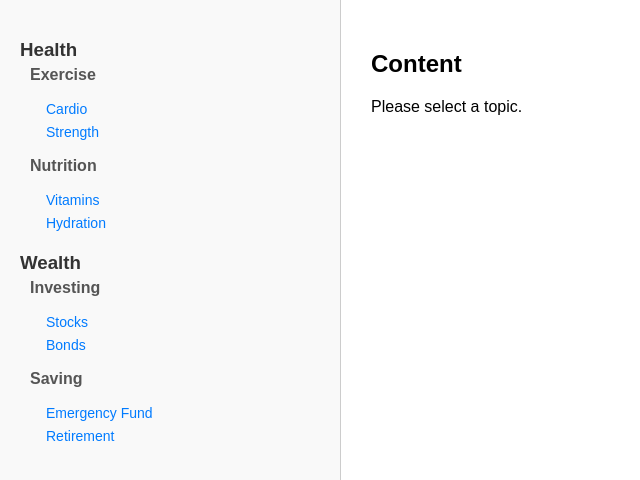
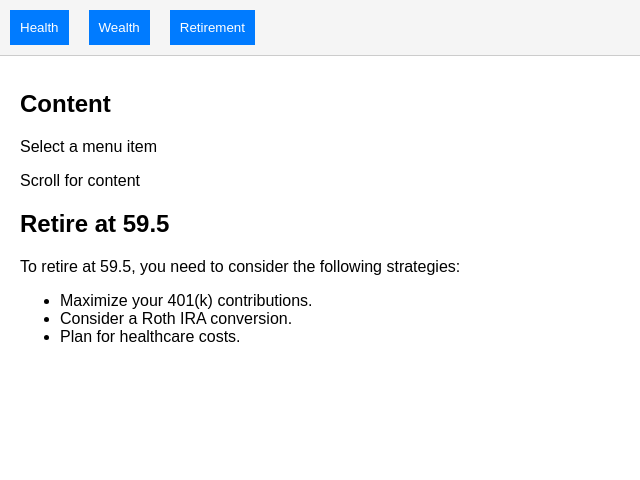
Before and after one commit to xinxiqin/finance_planning, a React (Create React App) app: page / in a window 1280 px wide. Shown: the top 480 px of the page, without its empty margins (0-640 px from the left). Built offline with nearby package versions, Linux system fonts and the light colour scheme.

Commit message:
another style

```diff
--- a/src/App.css
+++ b/src/App.css
@@ -1,60 +1,74 @@
-.app-container {
-  display: flex;
-  height: 100vh;
-  font-family: sans-serif;
+body, html {
+  margin: 0;
+  padding: 0;
 }
 
-.sidebar {
-  width: 300px;
-  background: #f9f9f9;
-  border-right: 1px solid #ccc;
-  padding: 20px;
-  overflow-y: auto;
+.app {
+  font-family: Arial, sans-serif;
 }
 
-.menu-category {
-  margin-bottom: 20px;
+.menu-bar {
+  position: fixed;
+  top: 0;
+  left: 0;
+  right: 0;
+  background-color: #f5f5f5;
+  display: flex;
+  gap: 20px;
+  padding: 10px;
+  border-bottom: 1px solid #ccc;
+  z-index: 1000;
 }
 
-.menu-category h3 {
-  margin-bottom: 5px;
-  color: #333;
+.dropdown {
+  position: relative;
 }
 
-.submenu-group {
-  margin-left: 10px;
-  margin-bottom: 10px;
+.dropbtn {
+  background-color: #007bff;
+  color: white;
+  padding: 10px;
+  border: none;
+  cursor: pointer;
 }
 
-.submenu-group strong {
-  display: block;
-  margin-bottom: 5px;
-  color: #555;
+.dropdown-content {
+  position: absolute;
+  top: 100%;
+  background-color: white;
+  box-shadow: 0px 4px 6px rgba(0,0,0,0.1);
+  padding: 10px;
+  z-index: 1;
+  display: flex;
+  gap: 20px;
 }
 
-.submenu-group ul {
-  list-style: none;
-  padding-left: 10px;
+.sub-dropdown {
+  display: flex;
+  flex-direction: column;
 }
 
-.submenu-group li {
-  margin: 5px 0;
+.sub-title {
+  font-weight: bold;
+  margin-bottom: 5px;
 }
 
-.submenu-group button {
-  background: none;
-  border: none;
-  color: #007bff;
+.sub-dropdown ul {
+  list-style: none;
+  padding: 0;
+  margin: 0;
+}
+
+.sub-dropdown li {
+  padding: 4px 0;
   cursor: pointer;
   font-size: 14px;
 }
 
-.submenu-group button:hover {
-  text-decoration: underline;
+.sub-dropdown li:hover {
+  color: #007bff;
 }
 
 .content {
-  flex: 1;
-  padding: 30px;
-  background: #fff;
+  padding: 70px 20px 20px 20px; /* account for fixed header */
 }
--- a/src/App.js
+++ b/src/App.js
@@ -1,78 +1,73 @@
 import './App.css';
+import RetireAt59AndHalf from "./RetireAt59.5.js";
 import React, { useState } from "react";
 
-const menuData = [
-  {
-    title: "Health",
-    submenus: [
-      {
-        title: "Exercise",
-        items: [
-          { label: "Cardio", content: "🏃 Do cardio 3–5 times/week." },
-          { label: "Strength", content: "🏋️ Lift weights for muscle." },
-        ],
+const menuData = {
+  Health: {
+    Exercise: ["Cardio", "Strength"],
+    Nutrition: ["Vitamins", "Hydration"],
   },
-      {
-        title: "Nutrition",
-        items: [
-          { label: "Vitamins", content: "🍎 Eat a variety of fruits & veggies." },
-          { label: "Hydration", content: "💧 Drink enough water daily." },
-        ],
+  Wealth: {
+    Investing: ["Stocks", "Bonds"],
+    Saving: ["Emergency", "Retirement"],
   },
-    ],
+  Retirement: {
+    59.5: ["r1", "r2"],
+    Calculator: ["r3", "r4"],
   },
-  {
-    title: "Wealth",
-    submenus: [
-      {
-        title: "Investing",
-        items: [
-          { label: "Stocks", content: "📈 Long-term growth with equity." },
-          { label: "Bonds", content: "📊 Stability with fixed income." },
-        ],
-      },
-      {
-        title: "Saving",
-        items: [
-          { label: "Emergency Fund", content:
-            "<p>Save 3–6 months of expenses.</p> \n<p> Build a financial cushion. </p>" },
-
-          { label: "Retirement", content: "🏖️ Max your Roth IRA and 401(k)." },
-        ],
-      },
-    ],
-  },
-];
+};
 
 function App() {
- const [selectedContent, setSelectedContent] = useState("Please select a topic.");
+  const [openCategory, setOpenCategory] = useState(null);
+  const [selectedContent, setSelectedContent] = useState("Select a menu item");
+
+  const toggleCategory = (category) => {
+    setOpenCategory((prev) => (prev === category ? null : category));
+  };
+
+  const handleSelect = (category, sub, item) => {
+    setSelectedContent(`${category} > ${sub} > ${item}`);
+    setOpenCategory(null); // close menu after selecting
+  };
 
   return (
-    <div className="app-container">
-      <div className="sidebar">
-        {menuData.map((category) => (
-          <div key={category.title} className="menu-category">
-            <h3>{category.title}</h3>
-            {category.submenus.map((submenu) => (
-              <div key={submenu.title} className="submenu-group">
-                <strong>{submenu.title}</strong>
+    <div className="app">
+      <div className="menu-bar">
+        {Object.entries(menuData).map(([category, submenus]) => (
+          <div className="dropdown" key={category}>
+            <button className="dropbtn" onClick={() => toggleCategory(category)}>
+              {category}
+            </button>
+            {openCategory === category && (
+              <div className="dropdown-content">
+                {Object.entries(submenus).map(([sub, items]) => (
+                  <div className="sub-dropdown" key={sub}>
+                    <div className="sub-title">{sub}</div>
                     <ul>
-                  {submenu.items.map((item) => (
-                    <li key={item.label}>
-                      <button onClick={() => setSelectedContent(item.content)}>
-                        {item.label}
-                      </button>
+                      {items.map((item) => (
+                        <li
+                          key={item}
+                          onClick={() => handleSelect(category, sub, item)}
+                        >
+                          {item}
                         </li>
                       ))}
                     </ul>
                   </div>
                 ))}
               </div>
+            )}
+          </div>
         ))}
       </div>
+
       <div className="content">
         <h2>Content</h2>
         <p>{selectedContent}</p>
+        <div style={{ height: "1500px" }}>
+          <p>Scroll for content</p>
+          <RetireAt59AndHalf />
+        </div>
       </div>
     </div>
   );
--- /dev/null
+++ b/src/RetireAt59.5.js
@@ -0,0 +1,16 @@
+function RetireAt59AndHalf() {
+  return (
+    <div>
+      <h2>Retire at 59.5</h2>
+      <p>
+        To retire at 59.5, you need to consider the following strategies:
+      </p>
+      <ul>
+        <li>Maximize your 401(k) contributions.</li>
+        <li>Consider a Roth IRA conversion.</li>
+        <li>Plan for healthcare costs.</li>
+      </ul>
+    </div>
+  );
+}
+export default RetireAt59AndHalf;
```
Lines whose indentation alone changed are shown as unchanged.
